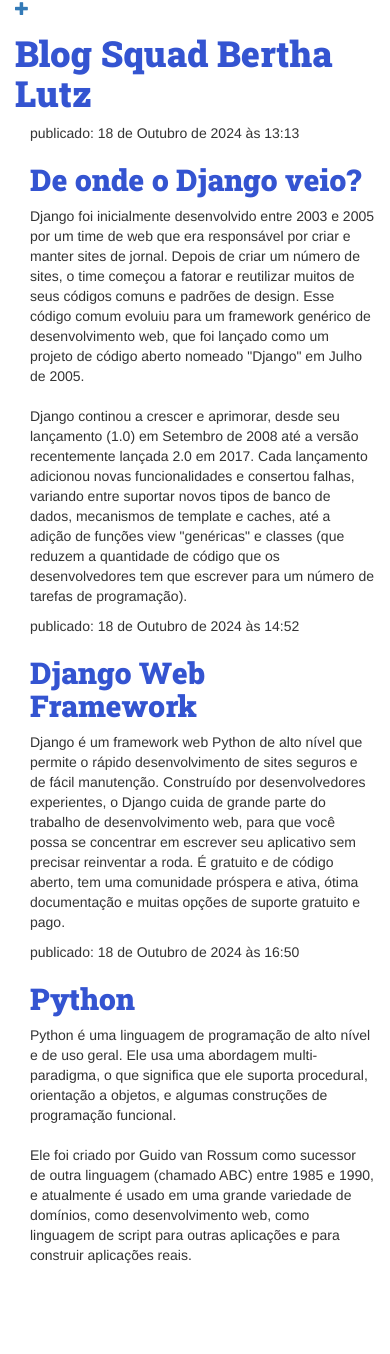
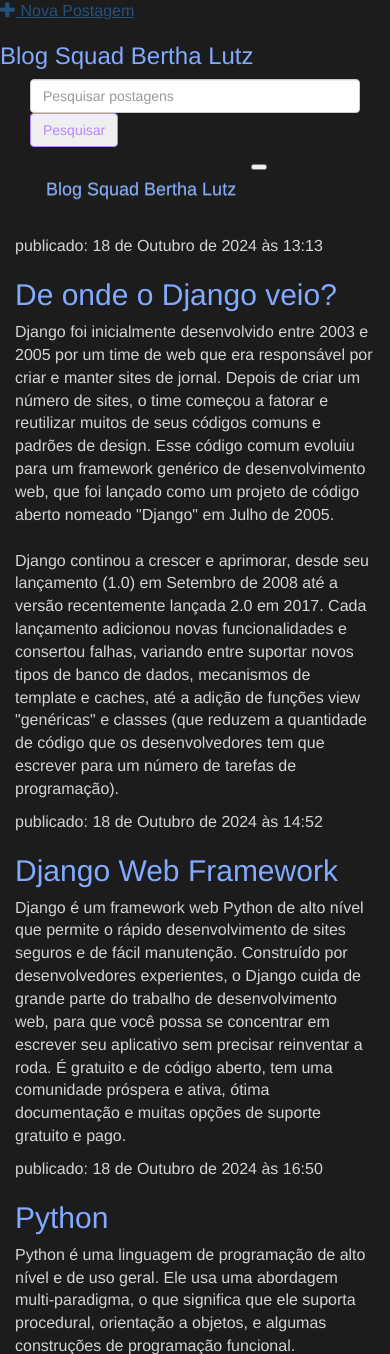
Before and after one commit to sofianaka/DesafioFinal_SquadBerthaLutz, a Django app: page / in a window 390 px wide. Shown: the top 1354 px of the page. Before the commit the page ends 1263 px from the top, so only its background shows below. Run offline with Django 5.2, Linux system fonts and the light colour scheme; a user stored in the database is signed in; data comes from the database, SQL or seed files in the repository; some libraries are stand-ins or nearby versions.

Commit message:
CSS, resp, barra
- Adicionada barra de pesquisa
- Implementação de "dark mode"
- Design responsivo implementado
- Adicionado diretório de templates em settings.py

```diff
--- a/base/static/css/base.css
+++ b/base/static/css/base.css
@@ -1,10 +1,49 @@
-h1 a, h2 a {
-    color: #3454d1;
-    font-family: 'Roboto Slab', serif;
-    font-weight: 900;
-    font-style: normal;
+/* Código feito em plano escuro e responsivo*/
+body {
+  background-color: #1c1c1c;
+  color: #d4d4d4;
 }
 
-body {
-    padding-left: 15px;
+a {
+  color: #82aaff;
 }
+
+.btn-outline-light {
+  color: #bb86fc;
+  border-color: #bb86fc;
+}
+
+.btn-outline-light:hover {
+  background-color: #bb86fc;
+  color: #fff;
+}
+
+:root {
+  --background-color: #1c1c1c;
+  --text-color: #d4d4d4;
+  --highlight-color: #82aaff;
+}
+
+h1,
+h2,
+h3,
+h4,
+h5,
+h6 {
+  color: #ffffff;
+}
+
+/* Responsividade */
+@media (max-width: 768px) {
+  body {
+    font-size: 16px;
+  }
+
+  .navbar {
+    font-size: 18px;
+  }
+}
+
+h1 {
+  font-size: 24px;
+}
--- a/base/templates/base/base.html
+++ b/base/templates/base/base.html
@@ -1,28 +1,87 @@
 {% load static %}
 <html>
   <head>
-        <link rel="preconnect" href="https://fonts.googleapis.com">
-        <link rel="preconnect" href="https://fonts.gstatic.com" crossorigin>
-        <link href="https://fonts.googleapis.com/css2?family=Roboto+Slab:wght@100..900&display=swap" rel="stylesheet">
-        <link rel="stylesheet" href="//maxcdn.bootstrapcdn.com/bootstrap/3.2.0/css/bootstrap.min.css">
-        <link rel="stylesheet" href="//maxcdn.bootstrapcdn.com/bootstrap/3.2.0/css/bootstrap-theme.min.css">
-        <link rel="stylesheet" href="{% static 'css/base.css' %}">
+    <link rel="preconnect" href="https://fonts.googleapis.com" />
+    <link rel="preconnect" href="https://fonts.gstatic.com" crossorigin />
+    <link
+      href="https://fonts.googleapis.com/css2?family=Roboto+Slab:wght@100..900&display=swap"
+      rel="stylesheet"
+    />
+    <!-- Incluindo Bootstrap -->
+    <link
+      rel="stylesheet"
+      href="//maxcdn.bootstrapcdn.com/bootstrap/3.2.0/css/bootstrap.min.css"
+    />
+    <link
+      rel="stylesheet"
+      href="//maxcdn.bootstrapcdn.com/bootstrap/3.2.0/css/bootstrap-theme.min.css"
+    />
+    <link rel="stylesheet" href="{% static 'css/base.css' %}" />
     <title>Squad Bertha Lutz</title>
   </head>
   <body>
     <div class="blog-main">
       {% if user.is_authenticated %}
-                <a href="{% url 'post_new' %}" class="top-menu"><span class="glyphicon glyphicon-plus"></span></a>
+      <a href="{% url 'post_new' %}" class="top-menu">
+        <span class="glyphicon glyphicon-plus"></span> Nova Postagem
+      </a>
       {% endif %}
+
       <h1><a href="/">Blog Squad Bertha Lutz</a></h1>
     </div>
+    <div class="container">
+      <div class="container my-4">
+        <form
+          method="GET"
+          action="{% url 'post_list' %}"
+          class="d-flex"
+          role="search"
+        >
+          <input
+            class="form-control me-2"
+            type="search"
+            placeholder="Pesquisar postagens"
+            aria-label="Pesquisar"
+            name="q"
+          />
+          <button class="btn btn-outline-light" type="submit">Pesquisar</button>
+        </form>
+      </div>
 
-        <div class="content container">
+      <nav class="navbar navbar-expand-lg navbar-dark bg-dark">
+        <div class="container-fluid">
+          <a class="navbar-brand" href="/">Blog Squad Bertha Lutz</a>
+          <button
+            class="navbar-toggler"
+            type="button"
+            data-bs-toggle="collapse"
+            data-bs-target="#navbarNav"
+            aria-controls="navbarNav"
+            aria-expanded="false"
+            aria-label="Toggle navigation"
+          >
+            <span class="navbar-toggler-icon"></span>
+          </button>
+          <div class="collapse navbar-collapse" id="navbarNav">
+            <ul class="navbar-nav">
+              <li class="nav-item">
+                <a class="nav-link" href="{% url 'post_list' %}">Postagens</a>
+              </li>
+              {% if user.is_authenticated %}
+              <li class="nav-item">
+                <a class="nav-link" href="{% url 'post_new' %}"
+                  >Nova Postagem</a
+                >
+              </li>
+              {% endif %}
+            </ul>
+          </div>
+        </div>
+      </nav>
+    </div>
+    <div class="container">
       <div class="row">
-                <div class="col-md-8">
-                    {% block content %}
-                    {% endblock %}
-                </div>
+        <div class="col-md-8">{% block content %} {% endblock %}</div>
       </div>
     </div>
   </body>
--- a/base/views.py
+++ b/base/views.py
@@ -6,7 +6,11 @@
 
 # Create your views here.
 def post_list(request):
-    posts = Postagens.objects.filter(data_publicacao__lte=timezone.now()).order_by('data_publicacao')
+    query = request.GET.get('q')
+    if query:
+        posts = Postagens.objects.filter(titulo__icontains=query, data_publicacao__lte=timezone.now()).order_by('data_publicacao')
+    else:
+        posts = Postagens.objects.filter(data_publicacao__lte=timezone.now()).order_by('data_publicacao')
     return render(request, 'base/post_list.html', {'posts': posts})
 
 def post_detail(request, pk):
--- a/projeto_sistema/settings.py
+++ b/projeto_sistema/settings.py
@@ -55,7 +55,7 @@
 TEMPLATES = [
     {
         'BACKEND': 'django.template.backends.django.DjangoTemplates',
-        'DIRS': [],
+        'DIRS': [BASE_DIR / 'templates'],
         'APP_DIRS': True,
         'OPTIONS': {
             'context_processors': [
```
Also changed, not shown: base/templates/base/post_edit.html (+14 -9 lines), README.md. Lines whose indentation alone changed are shown as unchanged.
